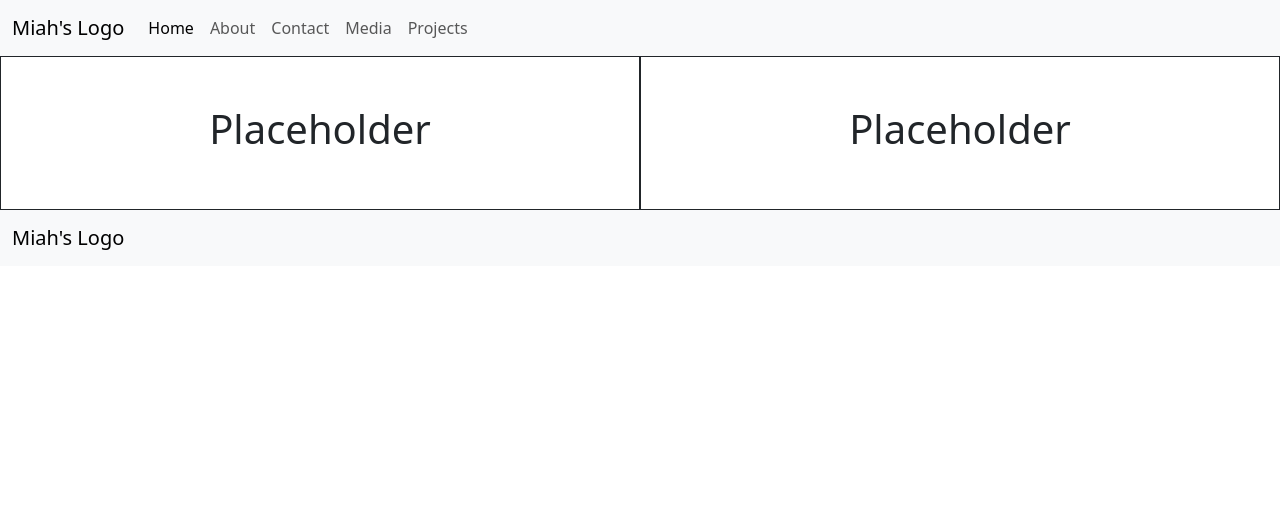
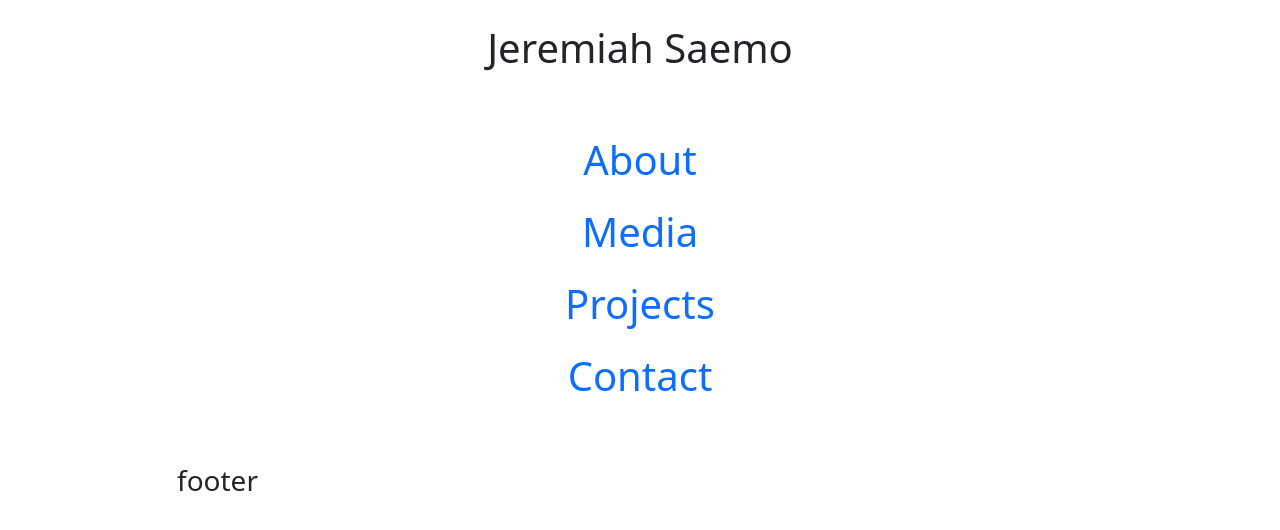
Before and after one commit to miahsaemo/personal-website, a plain HTML site: page index.html in a window 1280 px wide. Drawn offline with nearby package versions, Linux system fonts and the light colour scheme.

Commit message:
Base website layout: - Added vertical navigation HTML/Bootstrap elements - Links to be amended once pages have been created

```diff
--- a/index.html
+++ b/index.html
@@ -8,57 +8,41 @@
         <link href="style.css" rel="stylesheet">
     </head>
     <body>
-        <header>
-            <nav class="navbar navbar-expand-lg bg-body-tertiary">
-              <div class="container-fluid">
-                <a class="navbar-brand" href="#">Miah's Logo</a> <!-- INSERT LOGO -->
-                <button class="navbar-toggler" type="button" data-bs-toggle="collapse" data-bs-target="#navbarNav" aria-controls="navbarNav" aria-expanded="false" aria-label="Toggle navigation">
-                  <span class="navbar-toggler-icon"></span>
-                </button>
-                <div class="collapse navbar-collapse" id="navbarNav">
-                  <ul class="navbar-nav">
+        <div class="container">
+            <div class = "row">
+                <div class="col"></div>
+
+                <div class="col-10">
+                    <header class="pt-4">
+                        <h1 class="text-center">Jeremiah Saemo</h1>
+                    </header>
+
+                    <main class="text-center pt-5 pb-5">
+
+                        <ul class="nav flex-column">
                             <li class="nav-item">
-                        <a class="nav-link active" aria-current="page" href="#">Home</a>
-                    <li class="nav-item">
-                      <a class="nav-link" href="#About">About</a>
+                                <h1><a class="nav-link active" href="#">About</a></h1>
                             </li>
                             <li class="nav-item">
-                      <a class="nav-link" href="#Contact">Contact</a>
+                                <h1><a class="nav-link" href="#">Media</a></h1>
                             </li>
                             <li class="nav-item">
-                      <a class="nav-link" href="#Media">Media</a>
+                                <h1><a class="nav-link" href="#">Projects</a></h1>
                             </li>
                             <li class="nav-item">
-                      <a class="nav-link" href="#Projects">Projects</a>
+                                <h1><a class="nav-link" href="#">Contact</a></h1>
                             </li>
                         </ul>
-                </div>
-              </div>
-            </nav>
-        </header>
-
-        <main>
-            <div class="container-fluid text-center">
-                <div class="row">
-                    <div class="col pt-5 pb-5 border border-dark">
-                        <h1 class="h1">Placeholder</h1>
-                    </div>
-
-                    <div class="col pt-5 pb-5 border border-dark">
-                        <h1 class="h1">Placeholder</h1>
-                    </div>
-                </div>
-            </div>
                     </main>
 
                     <footer>
-            <nav class="navbar navbar-expand-lg bg-body-tertiary">
-                <div class="container-fluid">
-                    <a class="navbar-brand" href="#">Miah's Logo</a> <!-- INSERT LOGO -->
+                        <h3>footer</h3>
+                    </footer>
                 </div>
-            </nav>
-        </footer>
 
+                <div class ="col"></div>
+            </div>
+        </div>
         <!-- Components to add:
             - About
             - Contact
```
Lines whose indentation alone changed are shown as unchanged.
